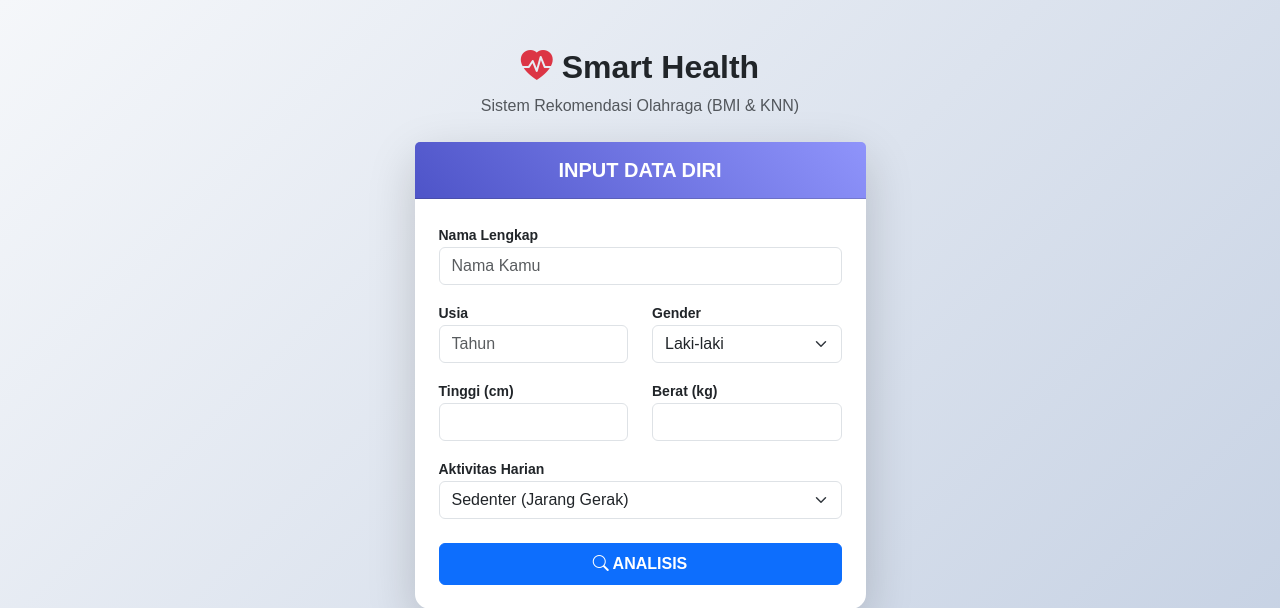
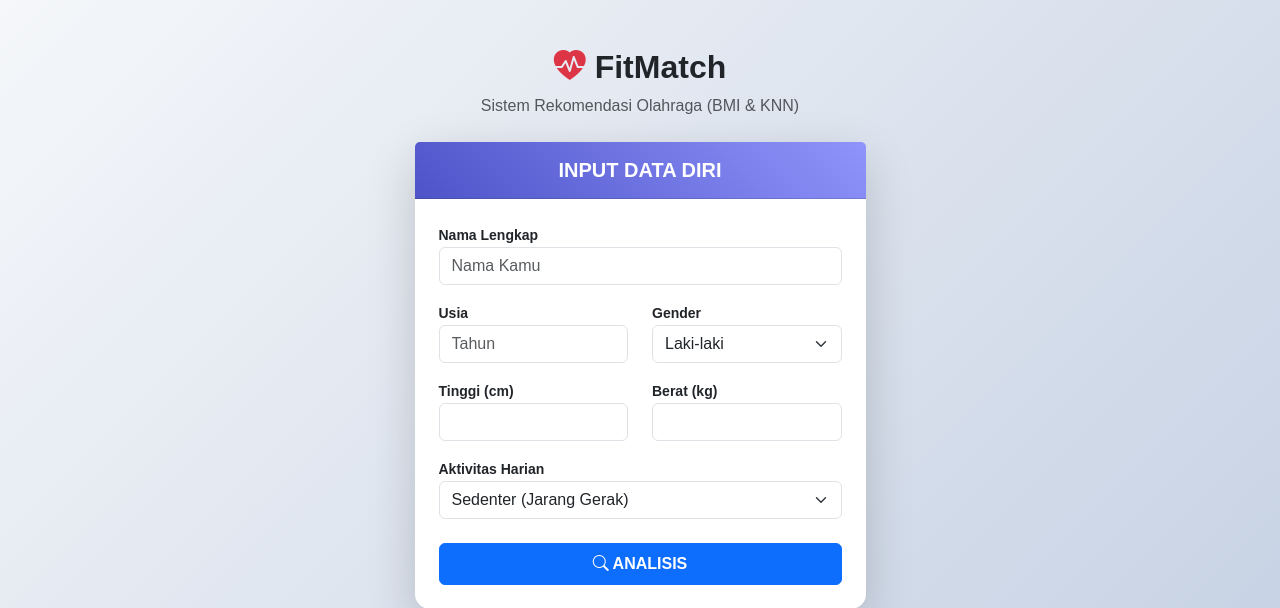
Before and after one commit to Rakun89/FitMatch, a Django app: page / in a window 1280 px wide. Shown: the top 608 px of the page. Run offline with Django 5.2, Linux system fonts and the light colour scheme.

Commit message:
Update index.html

```diff
--- a/rekomendasi_olahraga_bmi/templates/user/index.html
+++ b/rekomendasi_olahraga_bmi/templates/user/index.html
@@ -3,7 +3,7 @@
 <head>
     <meta charset="UTF-8">
     <meta name="viewport" content="width=device-width, initial-scale=1.0">
-    <title>Smart Health - Skripsi</title>
+    <title>FitMatch </title>
 
     <link href="https://cdn.jsdelivr.net/npm/bootstrap@5.3.0/dist/css/bootstrap.min.css" rel="stylesheet">
     <link rel="stylesheet" href="https://cdn.jsdelivr.net/npm/bootstrap-icons@1.10.0/font/bootstrap-icons.css">
@@ -28,7 +28,7 @@
             <div class="{% if hasil %}col-lg-10{% else %}col-lg-5 col-md-8{% endif %}">
 
                 <div class="text-center mb-4">
-                    <h2 class="fw-bold"><i class="bi bi-heart-pulse-fill text-danger"></i> Smart Health</h2>
+                    <h2 class="fw-bold"><i class="bi bi-heart-pulse-fill text-danger"></i> FitMatch</h2>
                     <p class="text-muted">Sistem Rekomendasi Olahraga (BMI & KNN)</p>
                 </div>
 
```
